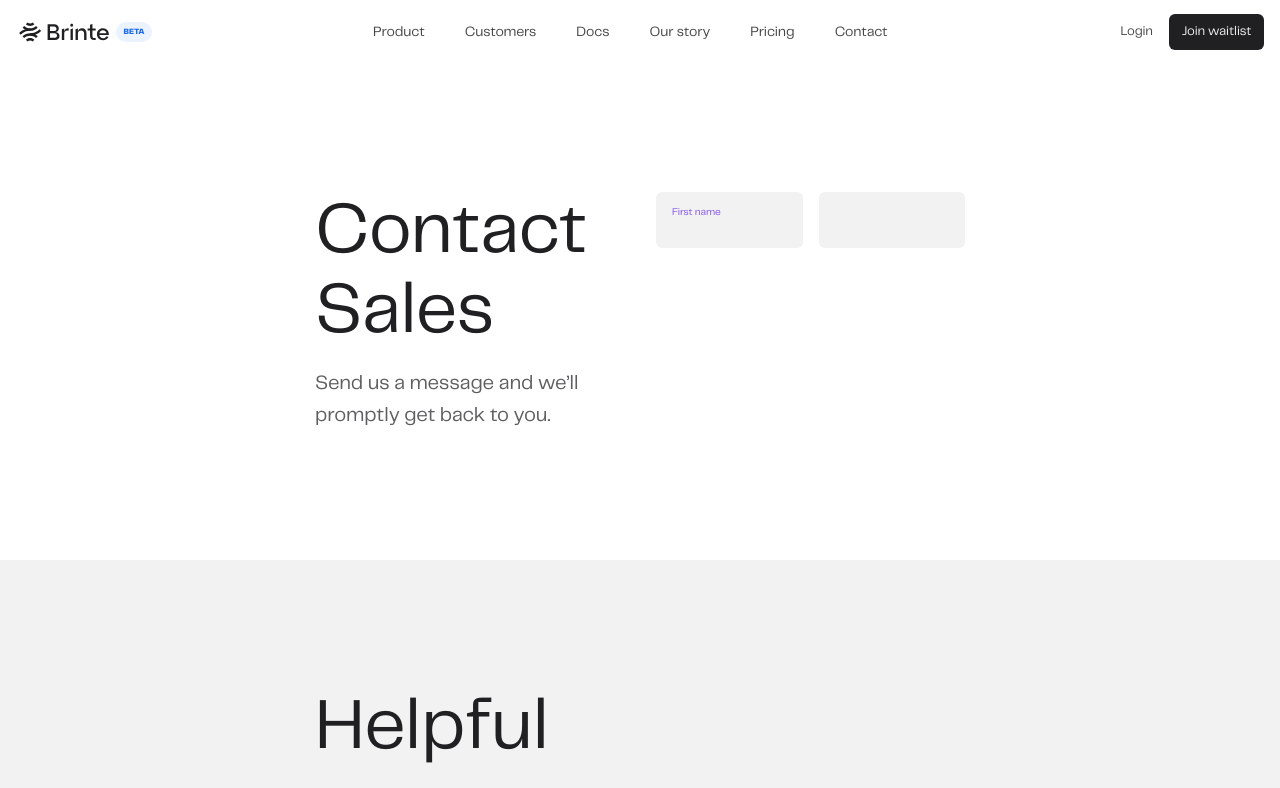
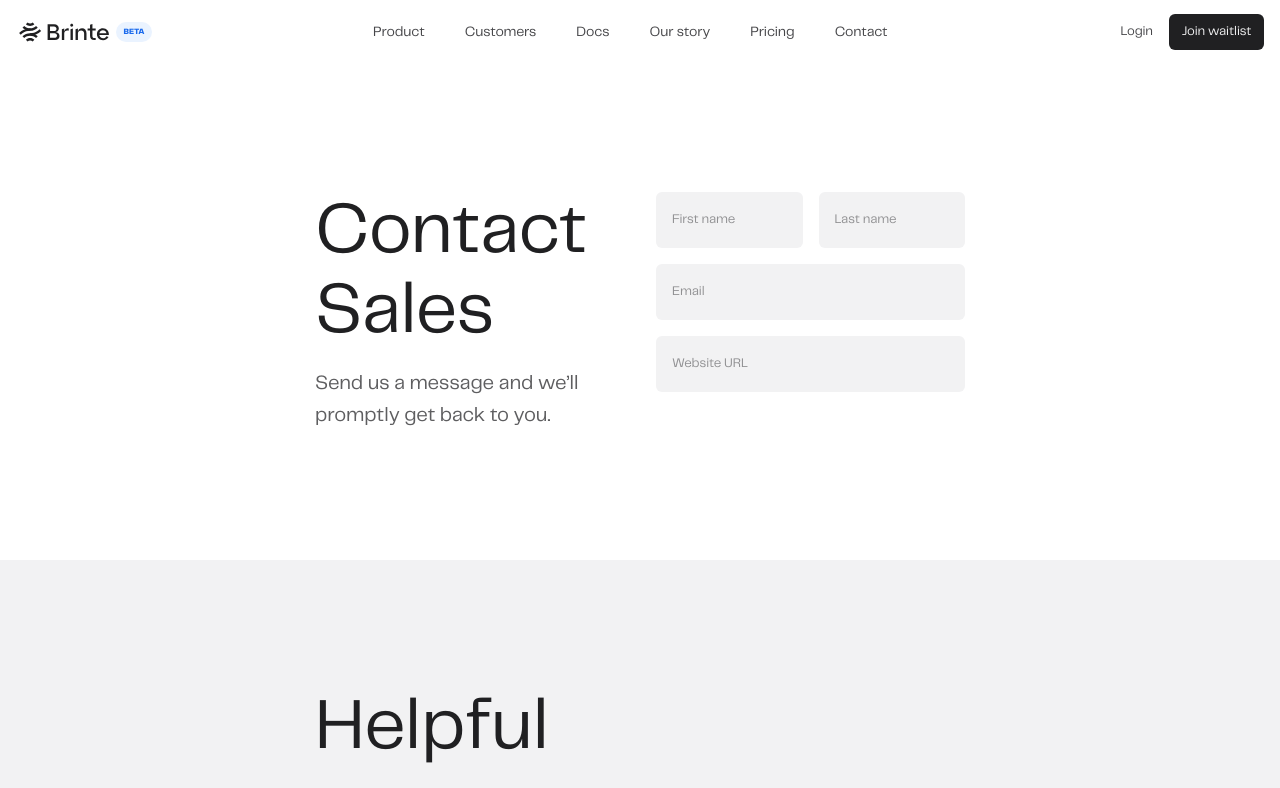
Before and after one commit to layrayson/okra-fe-design-test, a Next.js app: page / in a window 1280 px wide. Shown: the top 788 px of the page. Built offline with nearby package versions, Linux system fonts and the light colour scheme.

Commit message:
FEAT: implement input field

```diff
--- a/src/components/custom/Input.tsx
+++ b/src/components/custom/Input.tsx
@@ -1,18 +1,49 @@
-import React from "react";
+"use client";
+import React, { useRef, useState } from "react";
 
 type Props = React.InputHTMLAttributes<HTMLInputElement>;
 
-export const Input: React.FC<Props> = (props: Props) => {
+export const Input: React.FC<Props> = ({ className, ...props }: Props) => {
+  const [value, setValue] = useState<string>("");
+  const containerRef = useRef<HTMLDivElement>(null);
+
+  const handleChange = (e: React.ChangeEvent<HTMLInputElement>) => {
+    setValue(e.target.value);
+  };
+  const handleContainerClick = () => {
+    containerRef.current?.querySelector("input")?.focus();
+  };
+
   return (
-    <div className="relative w-full flex flex-col justify-center">
+    <div
+      ref={containerRef}
+      onClick={handleContainerClick}
+      className="relative w-full"
+    >
+      <div
+        className={`h-14 px-4 py-1  rounded-md bg-black-on-neutral text-13px flex items-center transition-all duration-200 ease-in-out border-[1.5px] border-transparent focus-within:border-primary-border focus-within:ring-4 focus-within:ring-primary-ring ${className}`}
+      >
         <input
           {...props}
+          className={`w-full bg-transparent border-none text-black-900 focus:outline-none text-13px leading-5 peer focus:translate-y-[0.5rem] ${
+            value ? "translate-y-[0.5rem]" : ""
+          }`}
           placeholder=" "
-        className={`h-14 px-4 border-none rounded-md bg-black-on-neutral text-13px leading-5 focus:pt-3 focus:outline-[1.5px] focus:outline-primary-border focus:ring-4 focus:ring-primary-ring w-full text-13px peer ${props.className}`}
+          onChange={handleChange}
+          value={value}
         />
-      <label className="absolute left-4 top-1/2  transform -translate-y-1/2 text-gray-500 transition-all duration-200 ease-in-out pointer-events-none peer-placeholder-shown:text-13px peer-placeholder-shown:text-gray-400 peer-placeholder-shown:top-1/2 peer-focus:top-5 peer-focus:text-[0.625rem] peer-focus:text-primary-border peer-valid:top-5 peer-valid:text-[0.625rem] peer-valid:text-primary-border">
+        <label
+          className={`absolute top-1/2 text-black-subdued  translate-y-[-50%] left-4 transform transition-all duration-200 ease-in-out pointer-events-none
+            ${
+              value || props.value
+                ? "top-[1.15rem] text-[0.625rem]"
+                : "peer-focus:top-[1.15rem] peer:translate-y-0 text-13px"
+            }
+            peer-focus:top-[1.15rem] peer-focus:text-[0.625rem] `}
+        >
           {props.placeholder}
         </label>
       </div>
+    </div>
   );
 };
--- a/src/components/landing/contact-us/FormComponent.tsx
+++ b/src/components/landing/contact-us/FormComponent.tsx
@@ -6,11 +6,17 @@ const FormComponent = () => {
       <div className="flex flex-col gap-y-4">
         <div className="flex gap-x-4 flex-grow">
           <div className="flex-1">
-            <Input placeholder="First name" />
+            <Input type="text" placeholder="First name" />
           </div>
           <div className="flex-1">
-            <Input />
+            <Input type="text" placeholder="Last name" />
           </div>
+        </div>
+        <div>
+          <Input type="email" placeholder="Email" />
+        </div>
+        <div>
+          <Input type="text" placeholder="Website URL" />
         </div>
       </div>
     </div>
```
Lines whose indentation alone changed are shown as unchanged.
